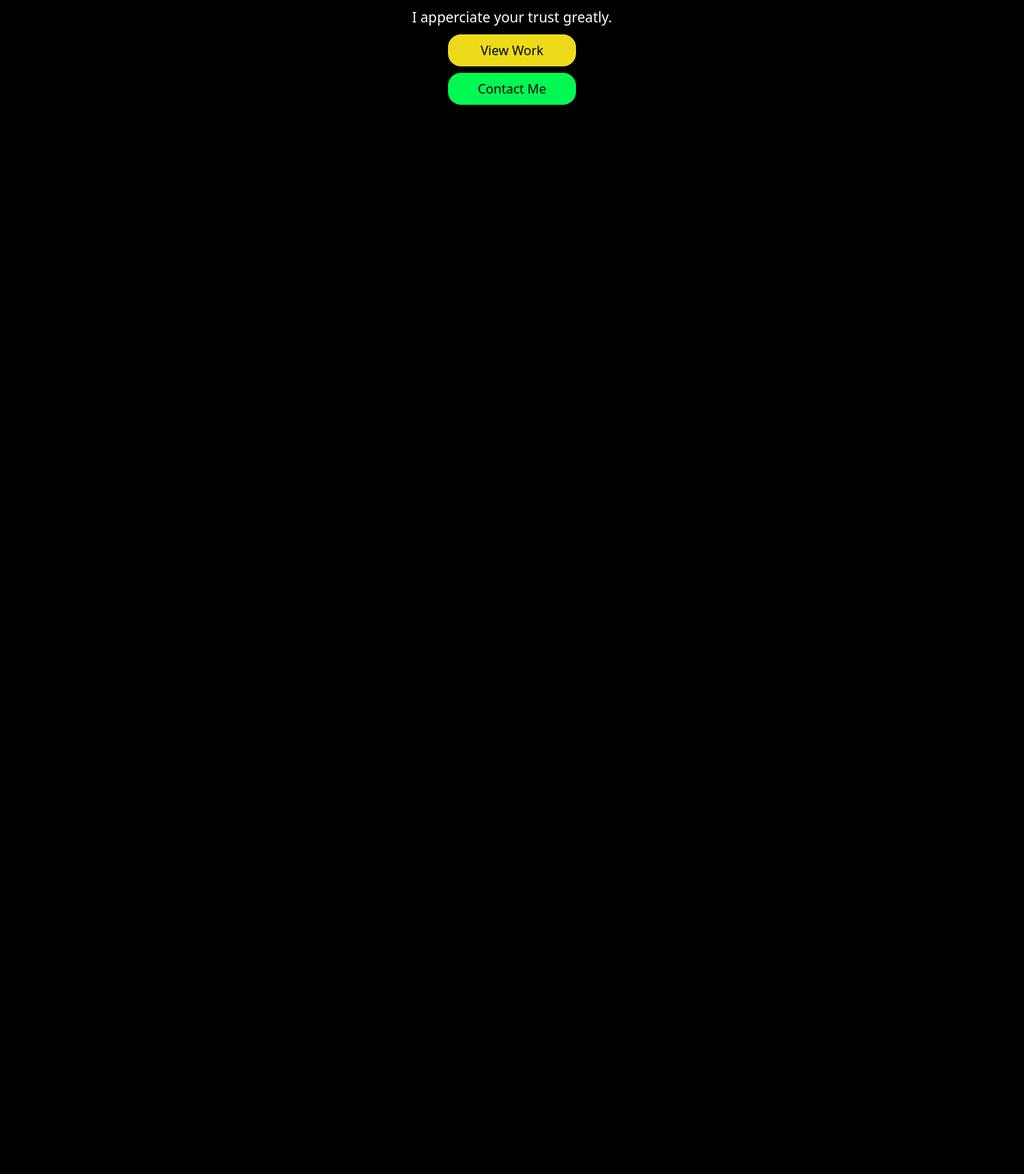
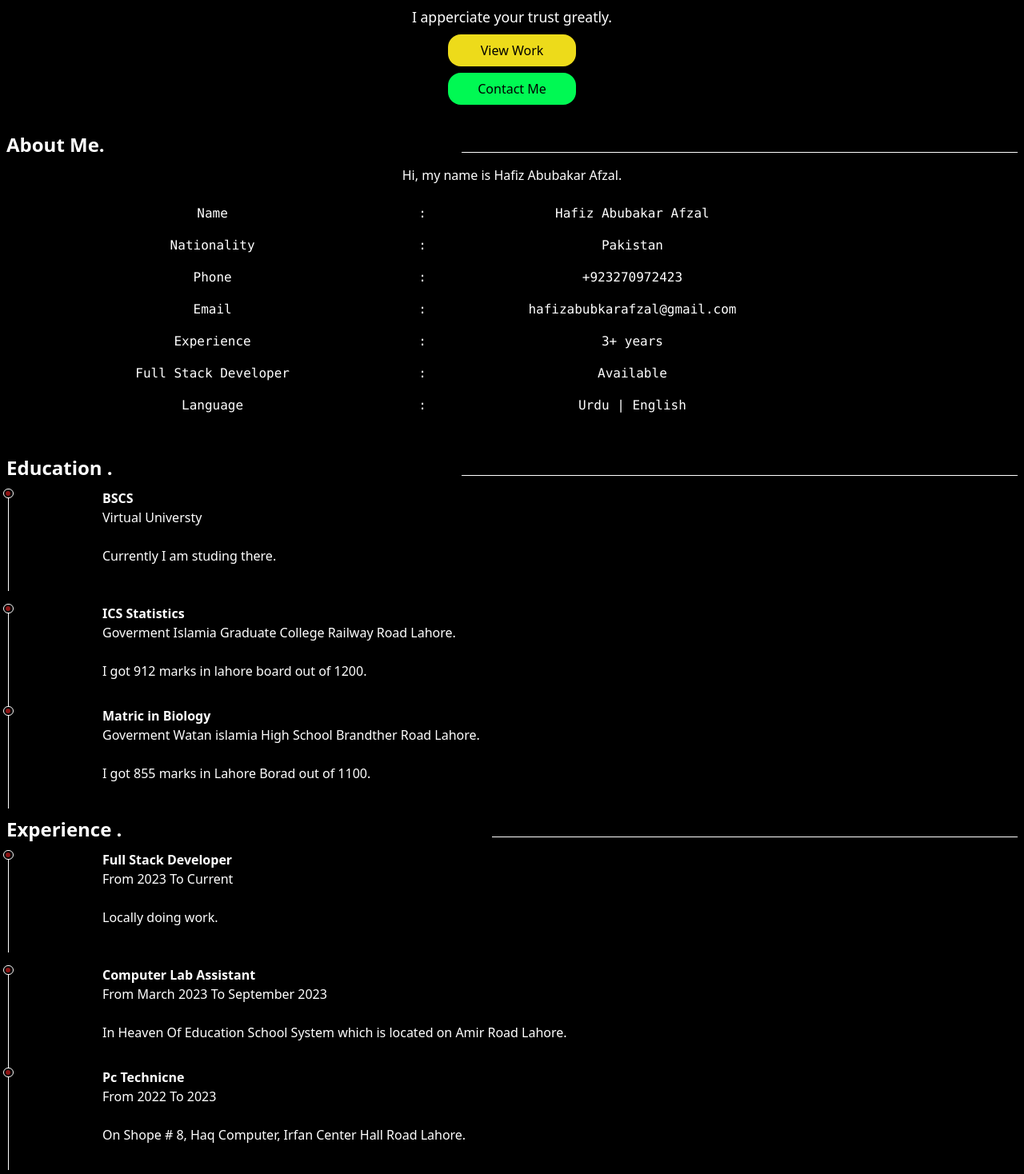
Before and after one commit to abubkar-afzal/my-portfolio, a Next.js app: page / in a window 1280 px wide. Shown: the part 1114-2582 px from the top of the page at 80% size. Built offline with nearby package versions, Linux system fonts and the light colour scheme.

Commit message:
designing some pages

```diff
--- a/pages/Components/About.tsx
+++ b/pages/Components/About.tsx
@@ -2,51 +2,51 @@ import React from "react";
 
 const About =()=>{
     return<>
-    <div>
-        <div>
-            <div>About Me.</div>
-            <div></div>
+    <div className={`text-(--white) my-8 text-center`}>
+        <div className="text-[1.5rem] font-black text-left m-2 relative -z-10">
+            <div className="w-[50%]">About Me.</div>
+            <div className="border-t absolute right-0 bottom-2 w-[55%]"></div>
         </div>
-        <div>
-            <div>
-                HI, my name is Hafiz Abubakar Afzal.
+        <div className="m-2">
+            <div className="font-thin ">
+                Hi, my name is Hafiz Abubakar Afzal.
             </div>
         </div>
-        <div>
-            <div>
-                <div>Name</div>
+        <div className="p-4 break-after-auto space-y-4">
+            <div className="flex space-x-2 font-mono">
+                <div className="w-[40%]">Name</div>
                 <div>:</div>
-                <div>Hafiz Abubakar Afzal</div>
+                <div className="w-[40%]">Hafiz Abubakar Afzal</div>
             </div>
-            <div>
-                <div>Nationality</div>
+            <div className="flex space-x-2 font-mono">
+                <div className="w-[40%]">Nationality</div>
                 <div>:</div>
-                <div>Pakistan</div>
+                <div className="w-[40%]">Pakistan</div>
             </div>
-            <div>
-                <div>Phone</div>
+            <div className="flex space-x-2 font-mono">
+                <div className="w-[40%]">Phone</div>
                 <div>:</div>
-                <div>+923270972423</div>
+                <div className="w-[40%]">+923270972423</div>
             </div>
-            <div>
-                <div>Email</div>
+            <div className="flex space-x-2 font-mono">
+                <div className="w-[40%]">Email</div>
                 <div>:</div>
-                <div>hafizabubkarafzal@gmail.com</div>
+                <div className="w-[40%] break-all">hafizabubkarafzal@gmail.com</div>
             </div>
-            <div>
-                <div>Experience</div>
+            <div className="flex space-x-2 font-mono">
+                <div className="w-[40%]">Experience</div>
                 <div>:</div>
-                <div>3+ years</div>
+                <div className="w-[40%]">3+ years</div>
             </div>
-            <div>
-                <div>Full Stack Developer</div>
+            <div className="flex space-x-2 font-mono">
+                <div className="w-[40%]">Full Stack Developer</div>
                 <div>:</div>
-                <div>Available</div>
+                <div className="w-[40%]">Available</div>
             </div>
-            <div>
-                <div>Language</div>
+            <div className="flex space-x-2 font-mono">
+                <div className="w-[40%]">Language</div>
                 <div>:</div>
-                <div>Urdu | English</div>
+                <div className="w-[40%]">Urdu | English</div>
             </div>
         </div>
     </div>
--- a/pages/Components/Education&Experience.tsx
+++ b/pages/Components/Education&Experience.tsx
@@ -1,78 +1,122 @@
 import React from "react";
 
-const Education_Experience = ()=>{
-    return<>
+const Education_Experience = () => {
+  return (
+    <>
+      <div className="text-(--white)">
         <div>
-        <div>
-            <div>
-                <div>Education</div>
-                <div></div>
+          <div className="text-[1.5rem] font-black text-left m-2 relative -z-10">
+            <div className="w-[50%]">Education .</div>
+            <div className="border-t absolute right-0 bottom-2 w-[55%]"></div>
           </div>
-            <div>
-                <div></div>
-                <div>
-                    <div>BSCS</div>
-                    <div>Virtual Universty </div>
-                    <div>Currently I am studing there.</div>
+          <div className="flex ">
+            <div className="w-[5%] mr-[5%] h-[8rem] flex flex-col justify-center ">
+              <div className=" ml-1 w-[0.8rem] h-[0.8rem] rounded-full border border-(--white) relative">
+                <div className="absolute w-[0.4rem] h-[0.4rem] m-[2px] rounded-full bg-(--mahroon)"></div>
               </div>
-
+              <div className="w-[1%] ml-[10px] h-[8rem]  border-r"></div>
             </div>
-
-            <div>
-                <div></div>
-                <div>
-                    <div>ICS Statistics</div>
-                    <div>Goverment Islamia Graduate College Railway Road Lahore.</div>
-                    <div>I got 912 marks in lahore board out of 1200.</div>
+            <div className="w-[90%]">
+              <div className="font-bold">BSCS</div>
+              <div className="font-thin">Virtual Universty </div>
+              <div className="my-[1.5rem] mb-[3rem] font-thin">
+                Currently I am studing there.
               </div>
-
             </div>
-            <div>
-                <div></div>
-                <div>
-                    <div>Matric in Biology</div>
-                    <div>Goverment Watan islamia High School Brandther Road Lahore.</div>
-                    <div>I got 855 marks in Lahore Borad out of 1100.</div>
           </div>
-
+          <div className="flex ">
+            <div className="w-[5%] mr-[5%] h-[8rem] flex flex-col justify-center ">
+              <div className=" ml-1 w-[0.8rem] h-[0.8rem] rounded-full border border-(--white) relative">
+                <div className="absolute w-[0.4rem] h-[0.4rem] m-[2px] rounded-full bg-(--mahroon)"></div>
+              </div>
+              <div className="w-[1%] ml-[10px] h-[8rem]  border-r"></div>
+            </div>
+            <div className="w-[90%]">
+              <div className="font-bold">ICS Statistics</div>
+              <div className="font-thin">
+                Goverment Islamia Graduate College Railway Road Lahore.
+              </div>
+              <div className="my-[1.5rem] font-thin">
+                I got 912 marks in lahore board out of 1200.
+              </div>
+            </div>
+          </div>
+          <div className="flex ">
+            <div className="w-[5%] mr-[5%] h-[8rem] flex flex-col justify-center ">
+              <div className=" ml-1 w-[0.8rem] h-[0.8rem] rounded-full border border-(--white) relative">
+                <div className="absolute w-[0.4rem] h-[0.4rem] m-[2px] rounded-full bg-(--mahroon)"></div>
+              </div>
+              <div className="w-[1%] ml-[10px] h-[8rem]  border-r"></div>
+            </div>
+            <div className="w-[90%]">
+              <div className="font-bold">Matric in Biology</div>
+              <div className="font-thin">
+                Goverment Watan islamia High School Brandther Road Lahore.
+              </div>
+              <div className="my-[1.5rem] font-thin">
+                I got 855 marks in Lahore Borad out of 1100.
+              </div>
+            </div>
           </div>
         </div>
         <div>
-            <div>
-                <div>Experience</div>
-                <div></div>
+          <div className="text-[1.5rem] font-black text-left m-2 relative -z-10">
+            <div className="w-[50%]">Experience .</div>
+            <div className="border-t absolute right-0 bottom-2 w-[52%]"></div>
           </div>
-            <div>
-                <div></div>
-                <div>
-                    <div>Full Stack Developer</div>
-                    <div>Virtual Universty </div>
-                    <div>Currently I am studing there.</div>
+          <div className="flex ">
+            <div className="w-[5%] mr-[5%] h-[8rem] flex flex-col justify-center ">
+              <div className=" ml-1 w-[0.8rem] h-[0.8rem] rounded-full border border-(--white) relative">
+                <div className="absolute w-[0.4rem] h-[0.4rem] m-[2px] rounded-full bg-(--mahroon)"></div>
               </div>
-
+              <div className="w-[1%] ml-[10px] h-[8rem]  border-r"></div>
             </div>
-
-            <div>
-                <div></div>
-                <div>
-                    <div>Manager</div>
-                    <div>Goverment Islamia Graduate College Railway Road Lahore.</div>
-                    <div>I got 912 marks in lahore board out of 1200.</div>
+            <div className="w-[90%]">
+              <div className="font-bold">Full Stack Developer</div>
+              <div className="font-thin">From 2023 To Current</div>
+              <div className="my-[1.5rem] mb-[3rem] font-thin">
+                Locally doing work.
               </div>
-
             </div>
-            <div>
-                <div></div>
-                <div>
-                    <div>Computer Hardware</div>
-                    <div>Goverment Watan islamia High School Brandther Road Lahore.</div>
-                    <div>I got 855 marks in Lahore Borad out of 1100.</div>
           </div>
-
+          <div className="flex ">
+            <div className="w-[5%] mr-[5%] h-[8rem] flex flex-col justify-center ">
+              <div className=" ml-1 w-[0.8rem] h-[0.8rem] rounded-full border border-(--white) relative">
+                <div className="absolute w-[0.4rem] h-[0.4rem] m-[2px] rounded-full bg-(--mahroon)"></div>
+              </div>
+              <div className="w-[1%] ml-[10px] h-[8rem]  border-r"></div>
+            </div>
+            <div className="w-[90%]">
+              <div className="font-bold">Computer Lab Assistant</div>
+              <div className="font-thin">
+                From March 2023 To September 2023
+              </div>
+              <div className="my-[1.5rem] font-thin">
+                In Heaven Of Education School System which is located on Amir Road Lahore.
+              </div>
+            </div>
+          </div>
+          <div className="flex ">
+            <div className="w-[5%] mr-[5%] h-[8rem] flex flex-col justify-center ">
+              <div className=" ml-1 w-[0.8rem] h-[0.8rem] rounded-full border border-(--white) relative">
+                <div className="absolute w-[0.4rem] h-[0.4rem] m-[2px] rounded-full bg-(--mahroon)"></div>
+              </div>
+              <div className="w-[1%] ml-[10px] h-[8rem]  border-r"></div>
+            </div>
+            <div className="w-[90%]">
+              <div className="font-bold">Pc Technicne</div>
+              <div className="font-thin">
+                From 2022 To 2023
+              </div>
+              <div className="my-[1.5rem] font-thin">
+                On Shope # 8, Haq Computer, Irfan Center Hall Road Lahore.
+              </div>
+            </div>
           </div>
         </div>
       </div>
     </>
-}
+  );
+};
 
 export default Education_Experience;
--- a/pages/Components/Navbar.tsx
+++ b/pages/Components/Navbar.tsx
@@ -9,10 +9,10 @@ import { DiVim } from "react-icons/di";
 const Navbar = () => {
     const [show, setShow] = useState(false);
     return <>
-        <div className={`px-2 w-[70vw] h-10 fixed z-50 text-(--white) border-(--black)`} onClick={() => { setShow(!show) }}>
+        <div className={`px-2 w-[70vw] fixed z-999 text-(--white) border-(--black) h-7`} onClick={() => { setShow(!show) }}>
             {show ? <RxCross2 className={`w-6 h-6`} /> : <MdOutlineMenu className="w-6 h-6" />}
         </div>
-        <div className={`bg-(--gray) text-(--white) w-[70vw] h-screen pt-[1rem] fixed ${show ? "left-0" : "left-[-100vw]"} duration-[1s]`}>
+        <div className={`bg-(--gray) text-(--white) w-[70vw] h-screen pt-[1rem] fixed ${show ? "left-0" : "left-[-100vw]"} duration-[1s] overflow-y-scroll`}>
 
             <div className="flex flex-col my-2 space-y-[2rem] items-center text-center text-wrap">
                 <div className="flex flex-col items-center">
```
Also changed, not shown: 1 other file (tests, documents, lock files or other folders). Lines whose indentation alone changed are shown as unchanged.
